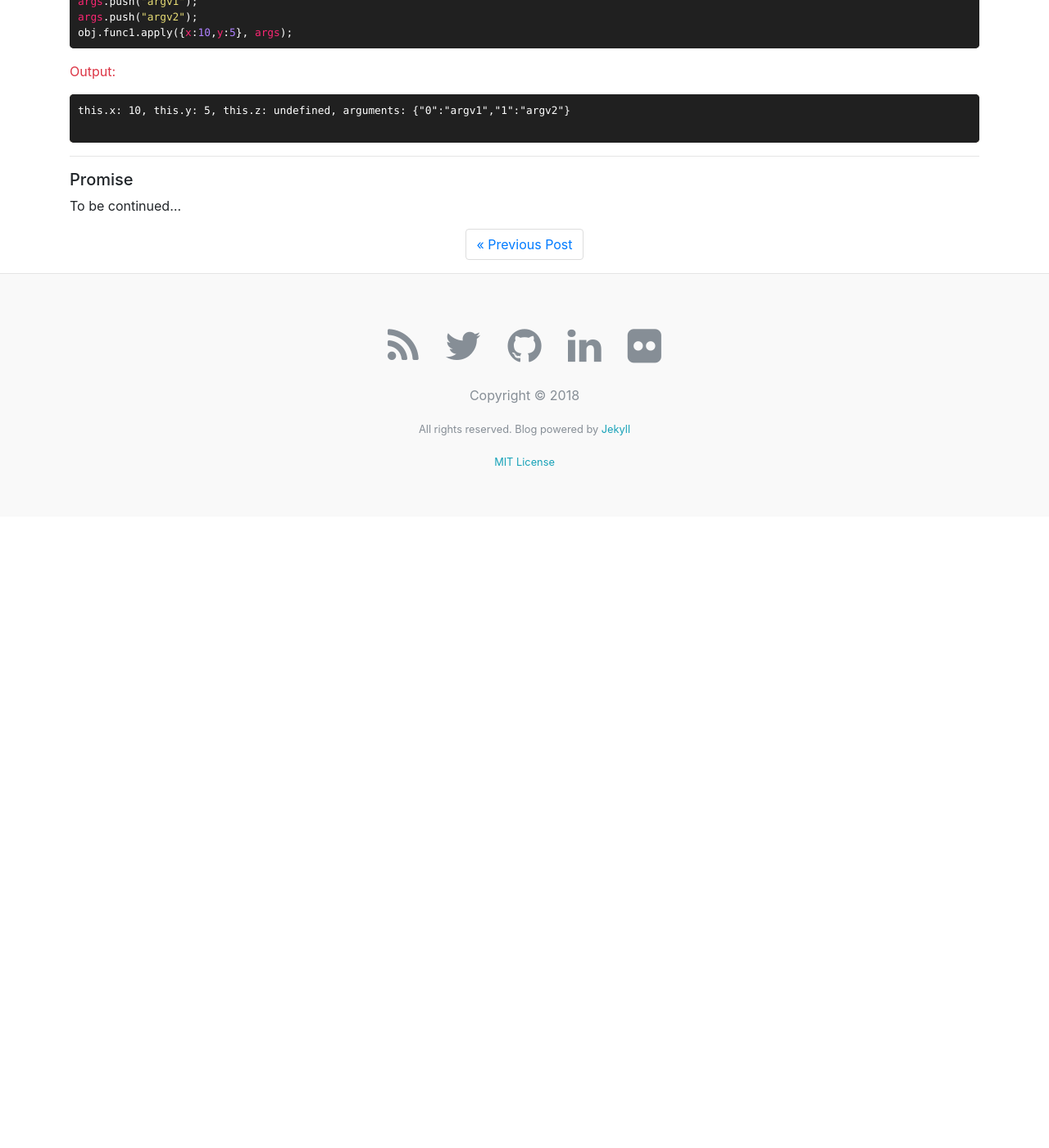
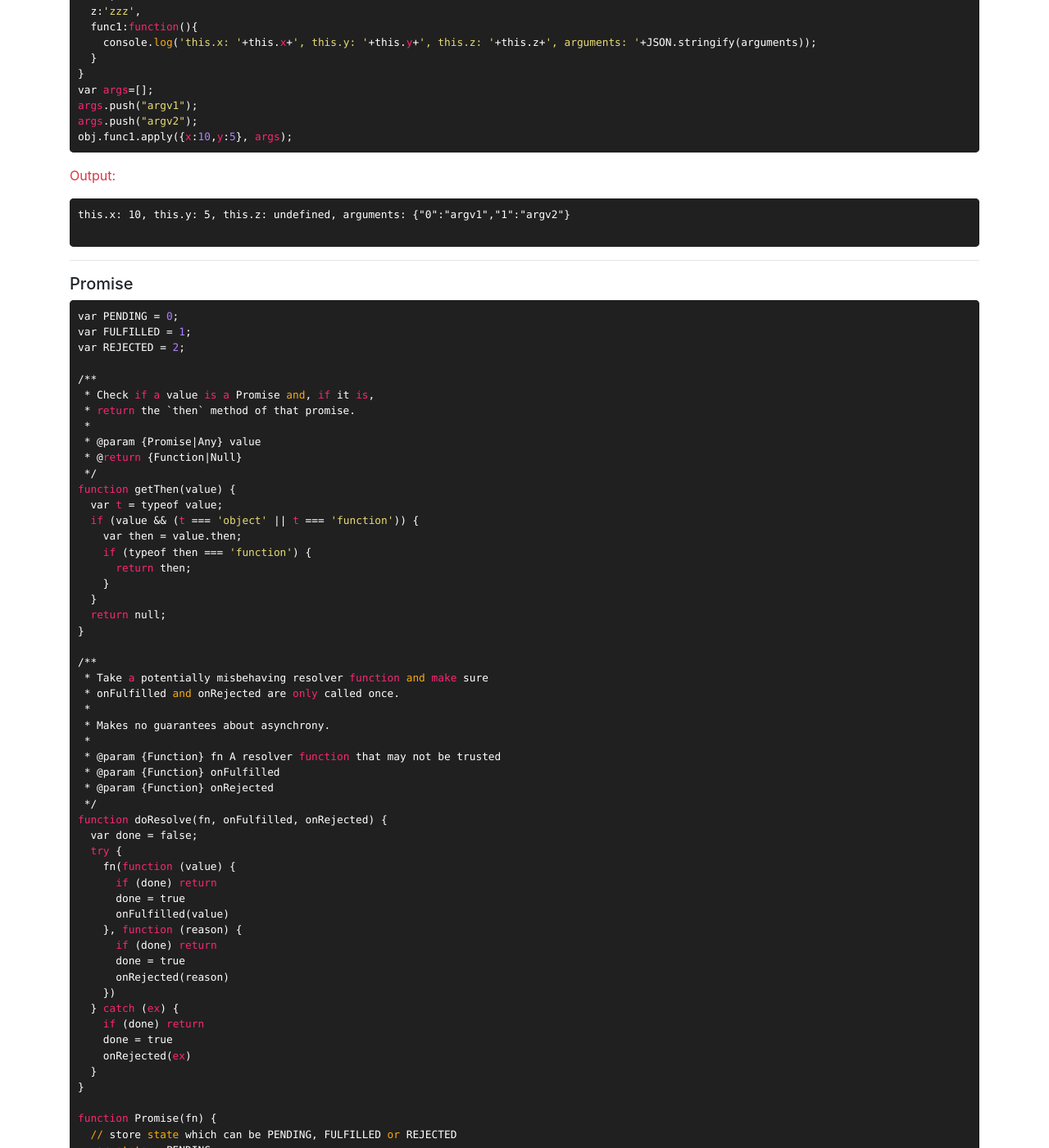
Before and after one commit to kisaku1978/kisaku1978.github.io, a Jekyll site: the page built from _posts/2018-08-09-Javascript-Notes.md, in a window 1280 px wide and 1400 px high, scrolled down 1757 px. Shown: the whole window at 82% size. Built offline with Jekyll 4.4.1, drawn with Linux system fonts in a browser that asks for light colours; nearby versions of some CDN libraries; library files that are not in the unit come from our copies; comment, search, counter and statistics services are not loaded; before the commit the page ends 2387 px from its top, so only the background shows below that; some of the changed text lies outside the part shown.

Commit message:
update post

````diff
--- a/_posts/2018-08-09-Javascript-Notes.md
+++ b/_posts/2018-08-09-Javascript-Notes.md
@@ -11,13 +11,15 @@ image:
 comments: true
 ---
 
-##### Index:
-*   [Dump function script](#dump-function-script)
-*   [How to use Call, Apply, Bind](#how-to-use-call-apply-bind)
-*   [Promise](#promise)
+<div markdown="1" class="list-group">
+<strong>[Index](#index){: .list-group-item .list-group-item-info}</strong>
+[Dump function script](#dump-function-script){: .list-group-item .list-group-item-action}
+[How to use Call, Apply, Bind](#how-to-use-call-apply-bind){: .list-group-item .list-group-item-action}
+[Promise](#promise){: .list-group-item .list-group-item-action}
+</div>
 
-
-##### Dump function script
+---
+##### Dump function script #####
 dump.js:
 {: .text-info}
 ```vim
@@ -29,7 +31,6 @@ console.log(func1.toString());
 <div markdown="1">
 If you know nodejs, you can use `node` to do test as below.
 </div>
-{: .well}
 ```
 node dump.js
 ```
@@ -103,4 +104,166 @@ this.x: 10, this.y: 5, this.z: undefined, arguments: {"0":"argv1","1":"argv2"}
 </div>
 ---
 ##### Promise
+
+```vim
+var PENDING = 0;
+var FULFILLED = 1;
+var REJECTED = 2;
+
+/**
+ * Check if a value is a Promise and, if it is,
+ * return the `then` method of that promise.
+ *
+ * @param {Promise|Any} value
+ * @return {Function|Null}
+ */
+function getThen(value) {
+  var t = typeof value;
+  if (value && (t === 'object' || t === 'function')) {
+    var then = value.then;
+    if (typeof then === 'function') {
+      return then;
+    }
+  }
+  return null;
+}
+
+/**
+ * Take a potentially misbehaving resolver function and make sure
+ * onFulfilled and onRejected are only called once.
+ *
+ * Makes no guarantees about asynchrony.
+ *
+ * @param {Function} fn A resolver function that may not be trusted
+ * @param {Function} onFulfilled
+ * @param {Function} onRejected
+ */
+function doResolve(fn, onFulfilled, onRejected) {
+  var done = false;
+  try {
+    fn(function (value) {
+      if (done) return
+      done = true
+      onFulfilled(value)
+    }, function (reason) {
+      if (done) return
+      done = true
+      onRejected(reason)
+    })
+  } catch (ex) {
+    if (done) return
+    done = true
+    onRejected(ex)
+  }
+}
+
+function Promise(fn) {
+  // store state which can be PENDING, FULFILLED or REJECTED
+  var state = PENDING;
+
+  // store value once FULFILLED or REJECTED
+  var value = null;
+
+  // store sucess & failure handlers
+  var handlers = [];
+
+  function fulfill(result) {
+    state = FULFILLED;
+    value = result;
+    handlers.forEach(handle);
+    handlers = null;
+  }
+
+  function reject(error) {
+    state = REJECTED;
+    value = error;
+    handlers.forEach(handle);
+    handlers = null;
+  }
+
+  function resolve(result) {
+    try {
+      var then = getThen(result);
+      if (then) {
+        doResolve(then.bind(result), resolve, reject)
+        return
+      }
+      fulfill(result);
+    } catch (e) {
+      reject(e);
+    }
+  }
+
+  function handle(handler) {
+    if (state === PENDING) {
+      handlers.push(handler);
+    } else {
+      if (state === FULFILLED &&
+        typeof handler.onFulfilled === 'function') {
+        handler.onFulfilled(value);
+      }
+      if (state === REJECTED &&
+        typeof handler.onRejected === 'function') {
+        handler.onRejected(value);
+      }
+    }
+  }
+
+  this.done = function (onFulfilled, onRejected) {
+    // ensure we are always asynchronous
+    setTimeout(function () {
+      handle({
+        onFulfilled: onFulfilled,
+        onRejected: onRejected
+      });
+    }, 0);
+  }
+
+  this.then = function (onFulfilled, onRejected) {
+    var self = this;
+    return new Promise(function (resolve, reject) {
+      return self.done(function (result) {
+        if (typeof onFulfilled === 'function') {
+          try {
+            return resolve(onFulfilled(result));
+          } catch (ex) {
+            return reject(ex);
+          }
+        } else {
+          return resolve(result);
+        }
+      }, function (error) {
+        if (typeof onRejected === 'function') {
+          try {
+            return resolve(onRejected(error));
+          } catch (ex) {
+            return reject(ex);
+          }
+        } else {
+          return reject(error);
+        }
+      });
+    });
+  }
+
+  doResolve(fn, resolve, reject);
+}
+
+console.log('before p1');
+var p1=new Promise(function(resolve, reject){
+  setTimeout(function(){
+    resolve(3);
+  }, 5000);
+});
+p1.then(function(){
+  console.log('ok!!');
+}, function(){
+  console.log('fail!!');
+});
+p1.done(function(){
+  console.log('done!!');
+});
+console.log('after p1');
+```
+
 To be continued...
````
